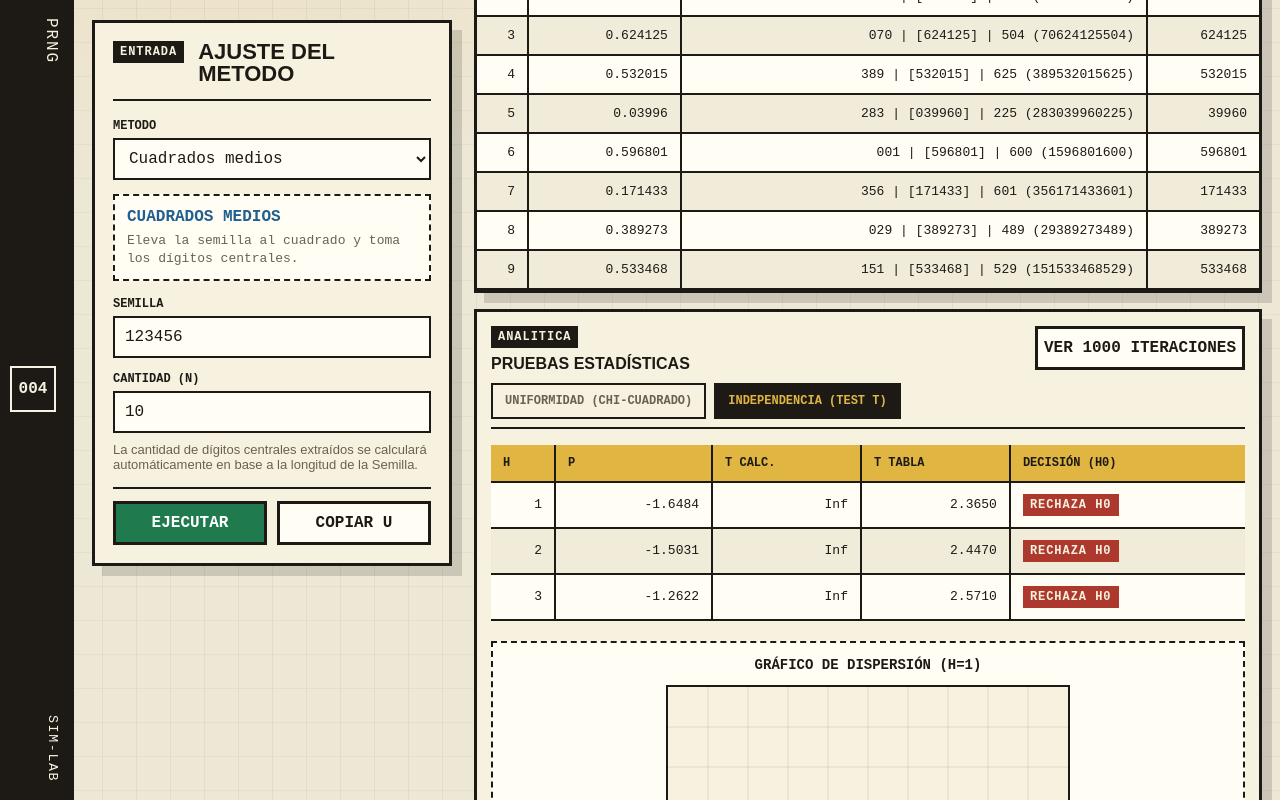
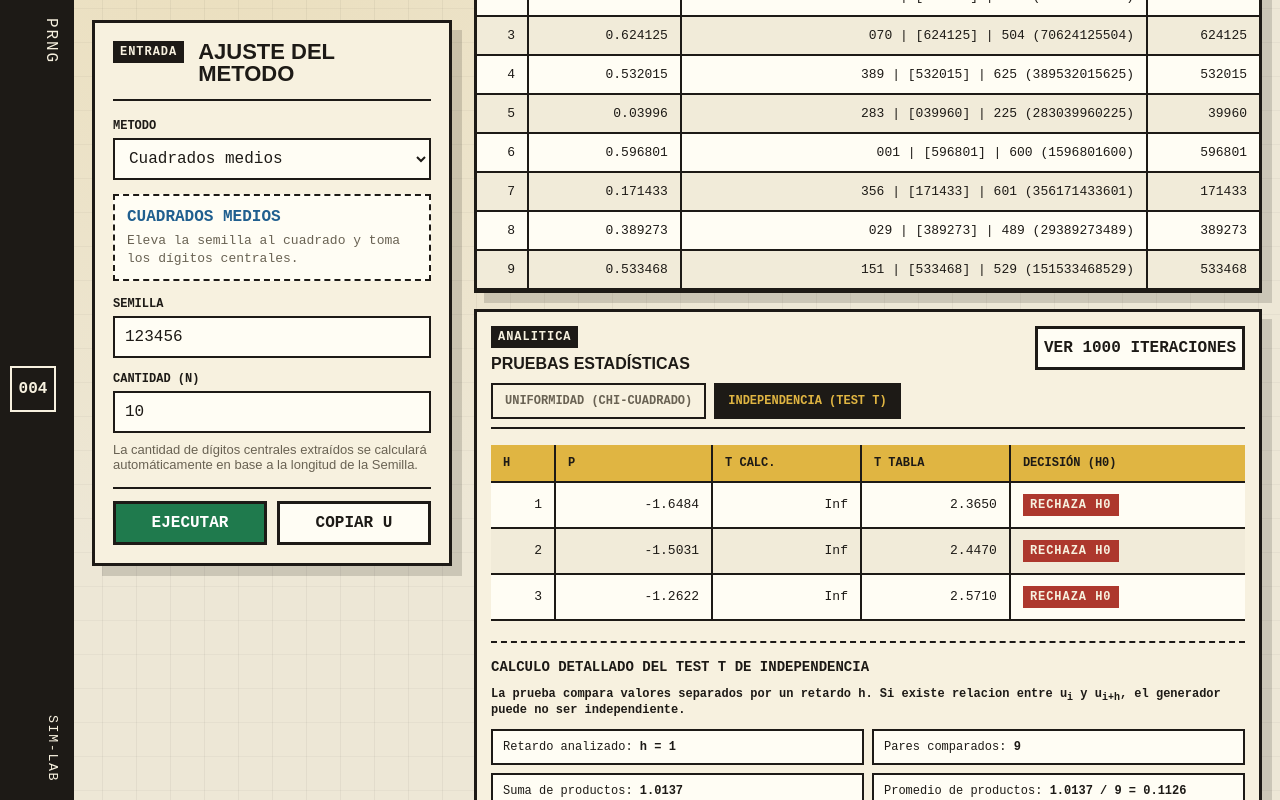
Before and after one commit to AugustoOM/Generadores-PseudoAleatorios, a website built with Vite: page web/index.html in a window 1280 px wide. Both pictures are taken after a click on the button "INDEPENDENCIA (TEST T)". Shown: the part 603-1403 px from the top of the page. Built offline with nearby package versions, Linux system fonts and the light colour scheme.

Commit message:
Se agrega detalles al cálculo del test t de independencia y mejora el estilo de presentación

```diff
--- a/web/index.html
+++ b/web/index.html
@@ -284,6 +284,38 @@
                       <tbody id="t-test-tbody"></tbody>
                     </table>
                   </div>
+                  <div id="t-detail" class="chiDetail tDetail" hidden>
+                    <h4>Calculo detallado del test t de independencia</h4>
+                    <p class="chiMsg">La prueba compara valores separados por un retardo h. Si existe relacion entre u<sub>i</sub> y u<sub>i+h</sub>, el generador puede no ser independiente.</p>
+                    <div class="chiDetailGrid">
+                      <span>Retardo analizado: <strong id="t-detail-h">h = 1</strong></span>
+                      <span>Pares comparados: <strong id="t-detail-pairs">-</strong></span>
+                      <span>Suma de productos: <strong id="t-detail-sum">-</strong></span>
+                      <span>Promedio de productos: <strong id="t-detail-avg">-</strong></span>
+                      <span>Coeficiente &rho;: <strong id="t-detail-rho">-</strong></span>
+                      <span>Grados de libertad: <strong id="t-detail-df">-</strong></span>
+                      <span>Valor t calculado: <strong id="t-detail-tcalc">-</strong></span>
+                      <span>Valor t tabla: <strong id="t-detail-ttable">-</strong></span>
+                    </div>
+                    <p class="formula">&rho; = (((&Sigma; u<sub>i</sub>u<sub>i+h</sub>) / pares) - 0.25) / (1 / 12)</p>
+                    <p class="formula">t = &rho; * &radic;(gl) / &radic;(1 - &rho;<sup>2</sup>)</p>
+                    <p class="chiMsg">gl = pares - 2. Si |t calculado| es menor que t tabla, no se rechaza H0 y no hay evidencia de dependencia. Si es mayor o igual, se rechaza H0.</p>
+                    <div class="detailTableWrap">
+                      <table class="table" aria-label="Calculo detallado del Test t de independencia">
+                        <thead>
+                          <tr>
+                            <th>i</th>
+                            <th>u<sub>i</sub></th>
+                            <th>u<sub>i+h</sub></th>
+                            <th>Producto</th>
+                          </tr>
+                        </thead>
+                        <tbody id="t-detail-tbody"></tbody>
+                      </table>
+                    </div>
+                    <p class="chiMsg" id="t-detail-table-note">-</p>
+                    <p class="chiMsg" id="t-detail-decision">-</p>
+                  </div>
                   <div class="scatterWrapper">
                     <h4>Gráfico de Dispersión (h=1)</h4>
                     <canvas id="scatter-plot" width="400" height="400"></canvas>
--- a/web/src/main.ts
+++ b/web/src/main.ts
@@ -405,17 +405,31 @@ function renderChiSquareDetail(counts: number[], expected: number, chi2: number,
   });
 }
 
+type TTestResult = {
+  h: number;
+  pairs: number;
+  sum: number;
+  averageProduct: number;
+  rho: number;
+  df: number;
+  tCalc: number;
+  tTabla: number;
+  passed: boolean;
+};
+
 // Ejecuta la Prueba t-Student de Autocorrelación para lags 1, 2 y 3 evaluando la independencia estadística
 function renderTTest(rows: PRNGOutput[]) {
   const container = el<HTMLDivElement>("t-test-container");
   const meta = el<HTMLParagraphElement>("t-test-meta");
   const tbody = el<HTMLTableSectionElement>("t-test-tbody");
+  const detail = el<HTMLDivElement>("t-detail");
   tbody.innerHTML = "";
 
   const n = rows.length;
   if (n <= 3) {
     container.hidden = true;
     meta.hidden = false;
+    detail.hidden = true;
     return;
   }
 
@@ -423,6 +437,7 @@ function renderTTest(rows: PRNGOutput[]) {
   meta.hidden = true;
 
   const lags = [1, 2, 3];
+  const results: TTestResult[] = [];
 
   for (const h of lags) {
     if (n - h <= 0) continue;
@@ -432,9 +447,11 @@ function renderTTest(rows: PRNGOutput[]) {
       sum += rows[i].u * rows[i + h].u;
     }
 
-    const rho = ((1 / (n - h)) * sum - 0.25) / (1 / 12);
+    const pairs = n - h;
+    const averageProduct = sum / pairs;
+    const rho = (averageProduct - 0.25) / (1 / 12);
 
-    const df = n - h - 2;
+    const df = pairs - 2;
     if (df <= 0) continue;
 
     const denominator = Math.sqrt(Math.max(0, 1 - rho * rho));
@@ -447,6 +464,7 @@ function renderTTest(rows: PRNGOutput[]) {
 
     const tTabla = getTTableValue(df);
     const passed = Math.abs(tCalc) < tTabla;
+    results.push({ h, pairs, sum, averageProduct, rho, df, tCalc, tTabla, passed });
 
     const tr = document.createElement("tr");
 
@@ -477,7 +495,69 @@ function renderTTest(rows: PRNGOutput[]) {
     tbody.append(tr);
   }
 
+  if (results.length > 0) {
+    renderTTestDetail(rows, results[0]);
+  } else {
+    detail.hidden = true;
+  }
+
   renderScatterPlot(rows);
+}
+
+function formatTValue(value: number): string {
+  if (!Number.isFinite(value)) return "Inf";
+  return Math.abs(value).toFixed(4);
+}
+
+function renderTTestDetail(rows: PRNGOutput[], result: TTestResult) {
+  el<HTMLDivElement>("t-detail").hidden = false;
+  el("t-detail-h").textContent = `h = ${result.h}`;
+  el("t-detail-pairs").textContent = String(result.pairs);
+  el("t-detail-sum").textContent = result.sum.toFixed(4);
+  el("t-detail-avg").textContent = `${result.sum.toFixed(4)} / ${result.pairs} = ${result.averageProduct.toFixed(4)}`;
+  el("t-detail-rho").textContent = `(${result.averageProduct.toFixed(4)} - 0.25) / (1 / 12) = ${result.rho.toFixed(4)}`;
+  el("t-detail-df").textContent = `${result.pairs} - 2 = ${result.df}`;
+  el("t-detail-tcalc").textContent = formatTValue(result.tCalc);
+  el("t-detail-ttable").textContent = result.tTabla.toFixed(4);
+
+  const decision = result.passed
+    ? `Decision: como |t calculado| es menor que t tabla, se acepta H0. No hay evidencia de dependencia para h = ${result.h}.`
+    : `Decision: como |t calculado| es mayor o igual que t tabla, se rechaza H0. Puede existir dependencia para h = ${result.h}.`;
+  el("t-detail-decision").textContent = decision;
+
+  const tbody = el<HTMLTableSectionElement>("t-detail-tbody");
+  tbody.innerHTML = "";
+
+  const visiblePairs = Math.min(result.pairs, 20);
+  el("t-detail-table-note").textContent = visiblePairs === result.pairs
+    ? `Se muestran los ${result.pairs} pares usados en el calculo.`
+    : `Se muestran los primeros ${visiblePairs} pares de ${result.pairs}; la suma y el calculo usan todos los pares.`;
+
+  for (let i = 0; i < visiblePairs; i++) {
+    const ui = rows[i].u;
+    const uLag = rows[i + result.h].u;
+    const product = ui * uLag;
+    const tr = document.createElement("tr");
+
+    const tdI = document.createElement("td");
+    tdI.className = "num";
+    tdI.textContent = String(i + 1);
+
+    const tdUi = document.createElement("td");
+    tdUi.className = "num";
+    tdUi.textContent = formatU(ui);
+
+    const tdULag = document.createElement("td");
+    tdULag.className = "num";
+    tdULag.textContent = formatU(uLag);
+
+    const tdProduct = document.createElement("td");
+    tdProduct.className = "num";
+    tdProduct.textContent = product.toFixed(4);
+
+    tr.append(tdI, tdUi, tdULag, tdProduct);
+    tbody.append(tr);
+  }
 }
 
 // Dibuja el diagrama de dispersión de desfases (Scatter Plot) en un elemento Canvas (u_i vs u_{i+1})
--- a/web/src/style.css
+++ b/web/src/style.css
@@ -846,6 +846,9 @@ button:disabled {
 .tTableWrapper {
   margin-bottom: 20px;
 }
+.tDetail {
+  margin-bottom: 20px;
+}
 .scatterWrapper {
   border: 2px dashed var(--line);
   padding: 14px;
```
